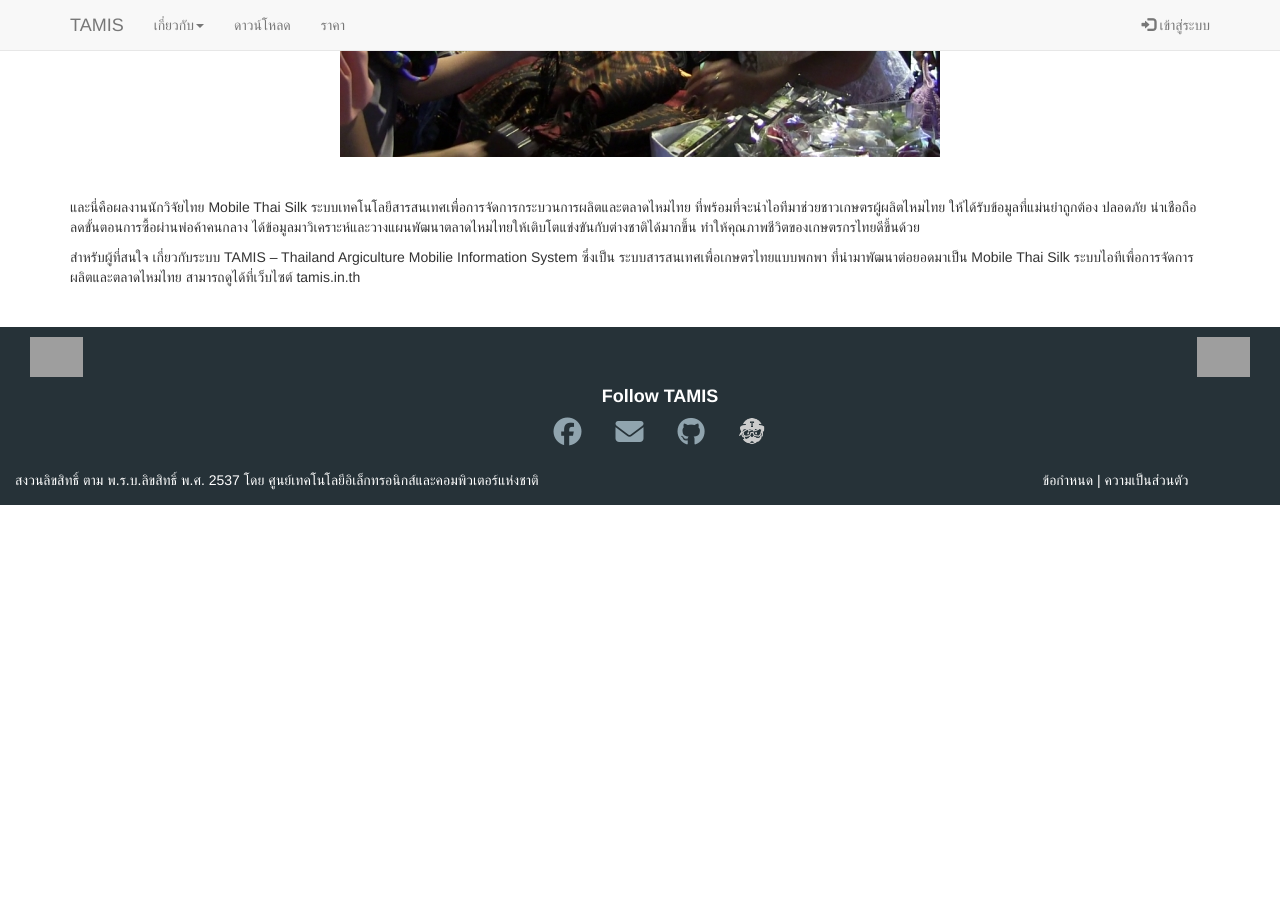
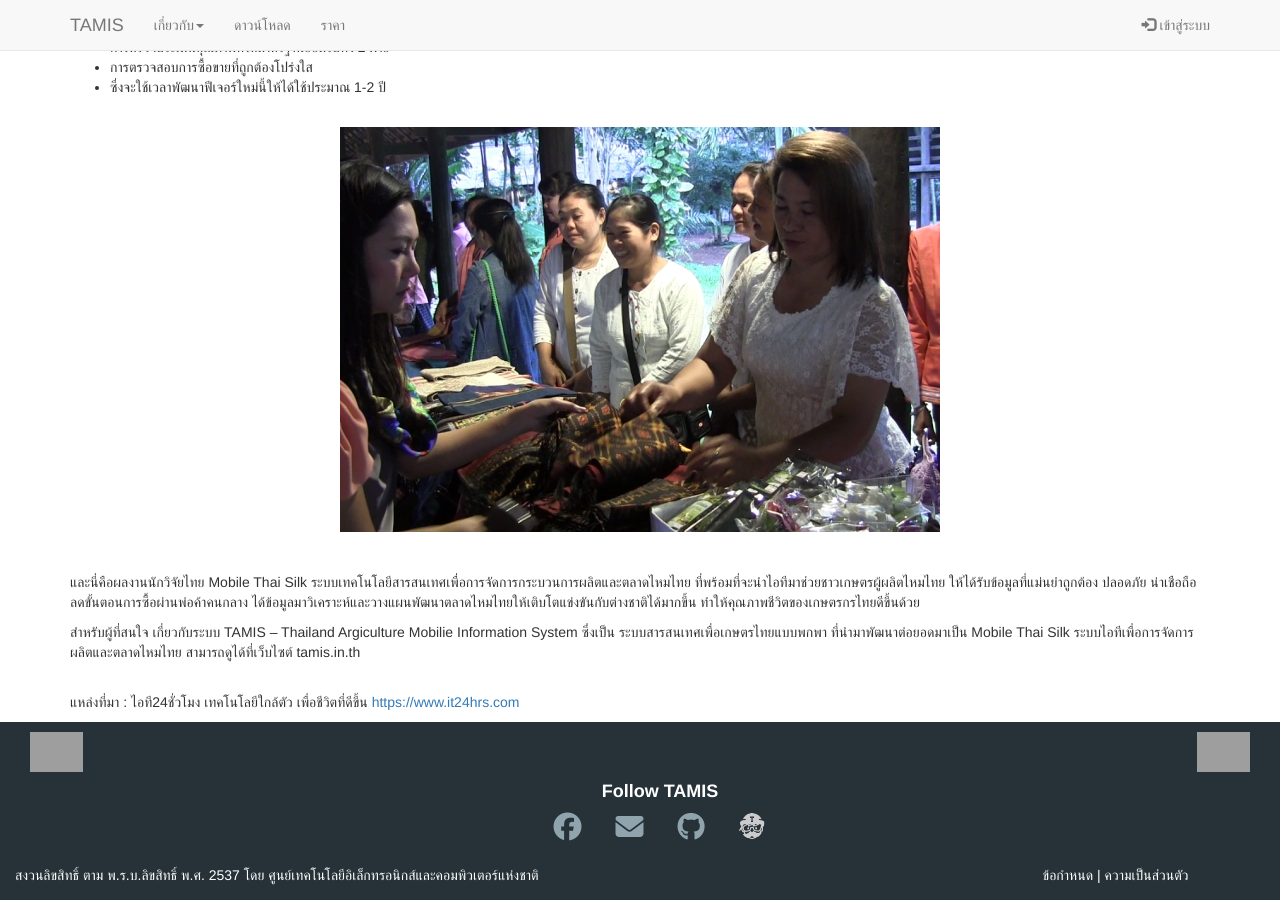
Before and after one commit to Acherrylp/Acherry.github.io, a Jekyll site: the page built from _posts/2014-12-04-qsds-nectec-debut-tamis-at-jim-thomson.md, in a window 1280 px wide and 900 px high, scrolled down 4389 px. Built offline with Jekyll 4.4.1, drawn with Linux system fonts in a browser that asks for light colours; nearby versions of some CDN libraries; before the commit the page ends 4894 px from its top, so only the background shows below that; grey boxes are pictures that could not be loaded.

Commit message:
เพิ่มแหล่งที่มาของข่าว

```diff
--- a/_posts/2014-12-04-qsds-nectec-debut-tamis-at-jim-thomson.md
+++ b/_posts/2014-12-04-qsds-nectec-debut-tamis-at-jim-thomson.md
@@ -8,7 +8,11 @@
 ---
 
 # Mobile Thai Silk ระบบไอทีจัดการกระบวนการผลิตและตลาดไหมไทย พัฒนาชีวิตเกษตรกร
-
+<br>
+<div style="text-align:center" markdown="1">
+<iframe width="560" height="315" src="https://www.youtube.com/embed/ndXkgIn0f7A" frameborder="0" allowfullscreen></iframe>
+</div>
+<br>
 <div style="text-align:center" markdown="1">
 ![alt ImageTamis](/pics/news/2014-12-04-2.jpg)
 </div>
@@ -85,4 +89,7 @@
 <br>
 <p> และนี่คือผลงานนักวิจัยไทย Mobile Thai Silk ระบบเทคโนโลยีสารสนเทศเพื่อการจัดการกระบวนการผลิตและตลาดไหมไทย  ที่พร้อมที่จะนำไอทีมาช่วยชาวเกษตรผู้ผลิตไหมไทย ให้ได้รับข้อมูลที่แม่นยำถูกต้อง ปลอดภัย น่าเชือถือ ลดขั้นตอนการซื้อผ่านพ่อค้าคนกลาง ได้ข้อมูลมาวิเคราะห์และวางแผนพัฒนาตลาดไหมไทยให้เติบโตแข่งขันกับต่างชาติได้มากขึ้น ทำให้คุณภาพชีวิตของเกษตรกรไทยดีขึ้นด้วย</p>
 
-<p> สำหรับผู้ที่สนใจ เกี่ยวกับระบบ  TAMIS – Thailand Argiculture Mobilie Information System ซึ่งเป็น ระบบสารสนเทศเพื่อเกษตรไทยแบบพกพา ที่นำมาพัฒนาต่อยอดมาเป็น Mobile Thai Silk  ระบบไอทีเพื่อการจัดการผลิตและตลาดไหมไทย สามารถดูได้ที่เว็บไซต์ tamis.in.th </p><br>
+<p> สำหรับผู้ที่สนใจ เกี่ยวกับระบบ  TAMIS – Thailand Argiculture Mobilie Information System ซึ่งเป็น ระบบสารสนเทศเพื่อเกษตรไทยแบบพกพา ที่นำมาพัฒนาต่อยอดมาเป็น Mobile Thai Silk  ระบบไอทีเพื่อการจัดการผลิตและตลาดไหมไทย สามารถดูได้ที่เว็บไซต์ tamis.in.th </p>
+<br>
+แหล่งที่มา : ไอที24ชั่วโมง เทคโนโลยีใกล้ตัว เพื่อชีวิตที่ดีขึ้น <a herf ="https://www.it24hrs.com"> https://www.it24hrs.com </a>
+<br>
```
